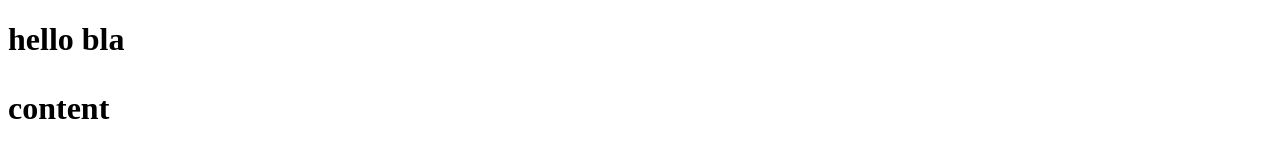
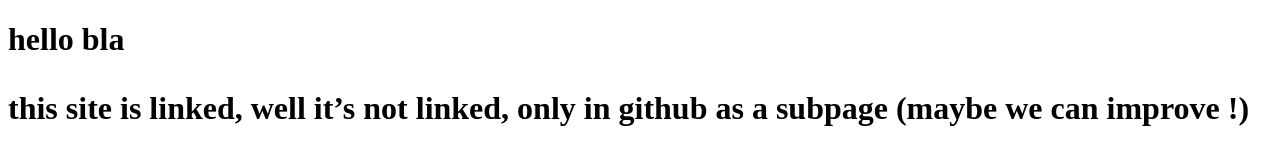
Before and after one commit to nepo2/test_repo, a plain HTML site: page index.html in a window 1280 px wide. Drawn offline with Linux system fonts and the light colour scheme.

Commit message:
Update index.html

```diff
--- a/index.html
+++ b/index.html
@@ -7,7 +7,8 @@
 </head>
 <body>
   <h1>hello bla
-    <p>content</p>
+    <p>this site is linked, well it’s not linked,
+      only in github as a subpage (maybe we can improve !) </p>
   </h1>
 </body>
 </html>
```
